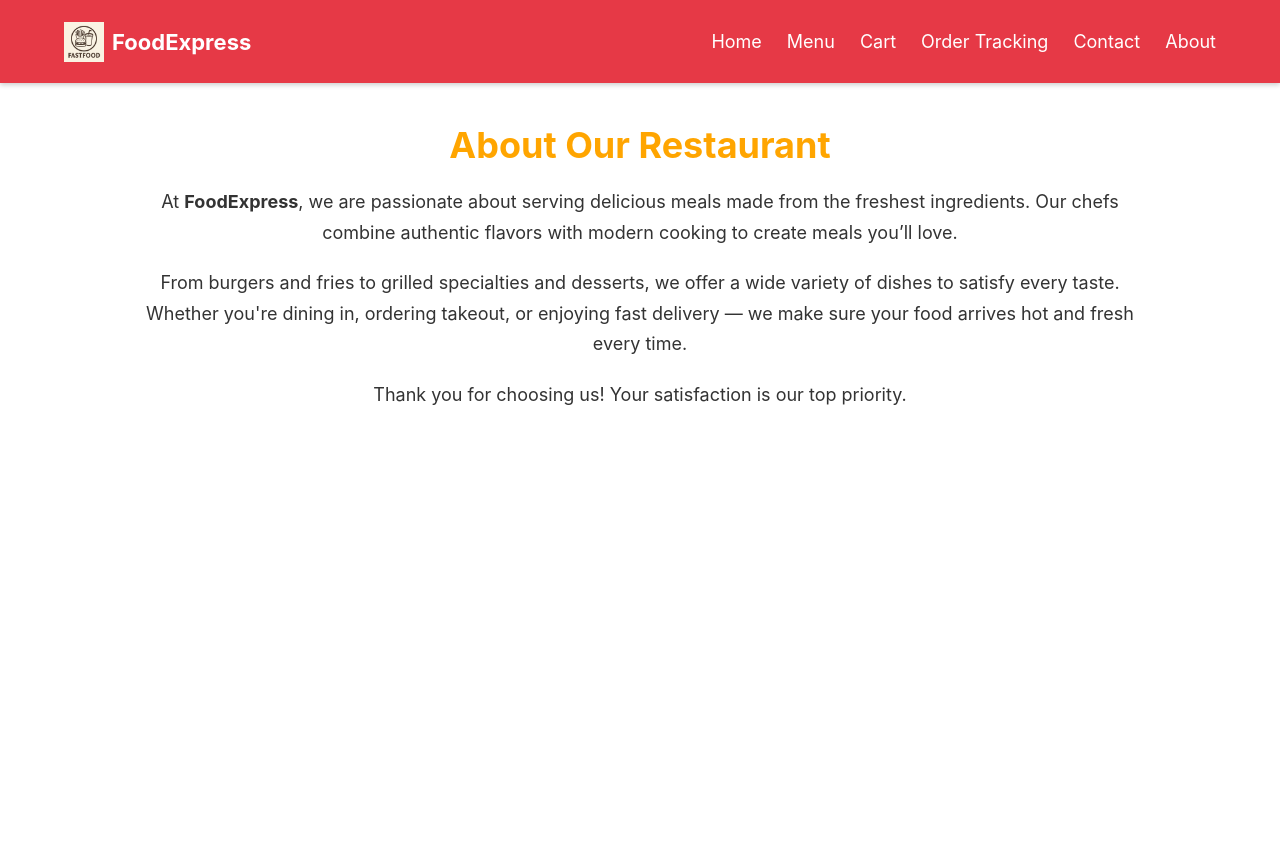
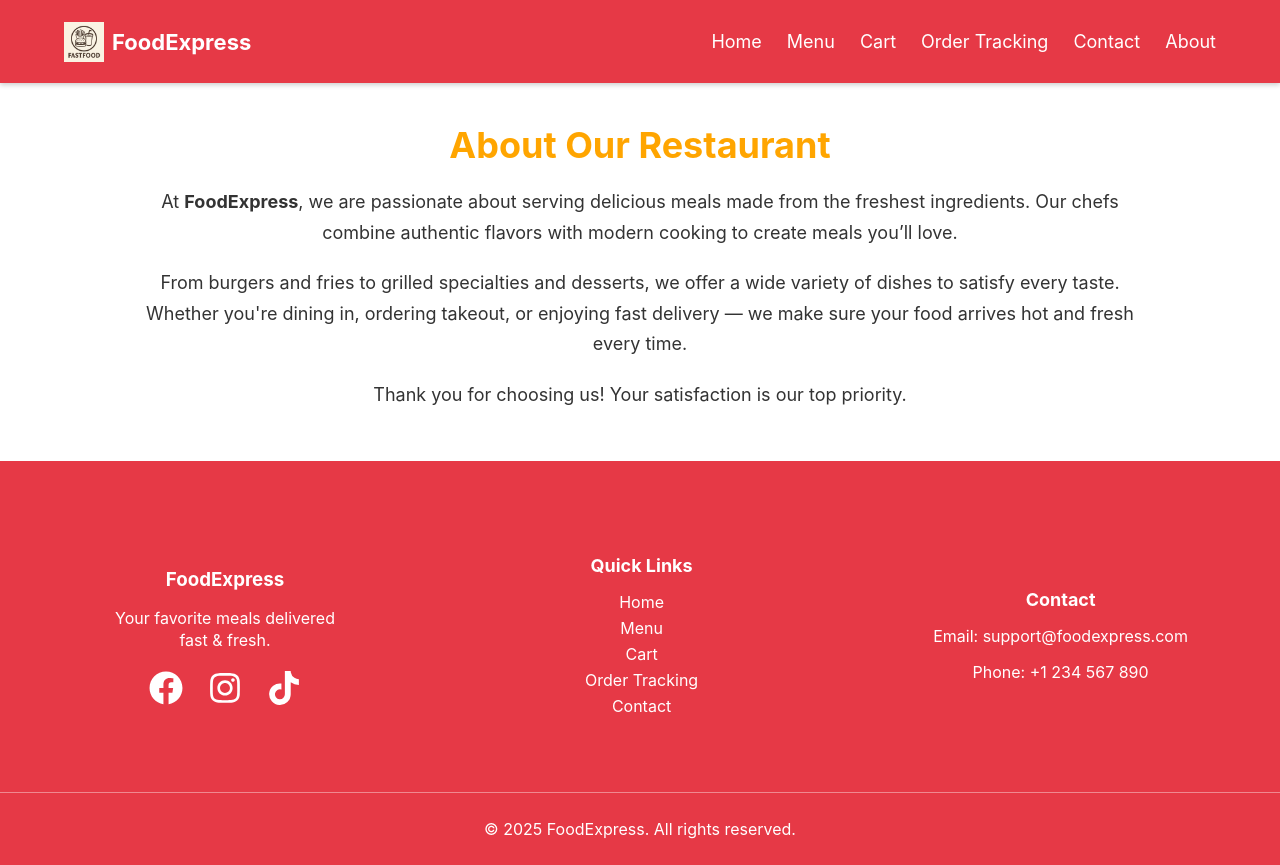
Before and after one commit to mtrmohmed945-commits/Restaurant-Ordering-System-, a React (Create React App) app: page /about in a window 1280 px wide. Before the commit the page ends 800 px from the top, so only its background shows below. Built offline with nearby package versions, Linux system fonts and the light colour scheme.

Commit message:
add Footer and its style

```diff
--- a/package.json
+++ b/package.json
@@ -9,6 +9,7 @@
     "@testing-library/user-event": "^13.5.0",
     "react": "^19.2.0",
     "react-dom": "^19.2.0",
+    "react-icons": "^5.5.0",
     "react-router-dom": "^7.9.6",
     "react-scripts": "5.0.1",
     "web-vitals": "^2.1.4"
--- a/src/App.js
+++ b/src/App.js
@@ -7,6 +7,7 @@ import OrderTracking from "./pages/OrderTracking";
 import Contact from "./pages/Contact";
 import About from "./pages/About";
 import Navbar from "./components/Navbar";
+import Footer from "./components/Footer";
 
 function App() {
   return (
@@ -21,7 +22,9 @@ function App() {
         <Route path="/contact" element={<Contact />} />
         <Route path="/about" element={<About />} />
       </Routes>
+      <Footer></Footer>
     </Router>
+
     </GlobalProvider>
   );
 }
--- a/src/components/Footer.js
+++ b/src/components/Footer.js
@@ -0,0 +1,50 @@
+import "../styles/Footer.css";
+import { FaFacebook, FaInstagram, FaTiktok } from "react-icons/fa";
+
+export default function Footer() {
+  return (
+    <footer className="footer">
+      <div className="footer-container">
+
+        <div className="footer-left">
+          <h3>FoodExpress</h3>
+          <p>Your favorite meals delivered fast & fresh.</p>
+
+          <div className="footer-social">
+            <a href="https://facebook.com" target="_blank" rel="noreferrer">
+              <FaFacebook />
+            </a>
+            <a href="https://instagram.com" target="_blank" rel="noreferrer">
+              <FaInstagram />
+            </a>
+            <a href="https://tiktok.com" target="_blank" rel="noreferrer">
+              <FaTiktok />
+            </a>
+          </div>
+        </div>
+
+        <div className="footer-center">
+          <h4>Quick Links</h4>
+          <ul>
+            <li><a href="/">Home</a></li>
+            <li><a href="/menu">Menu</a></li>
+            <li><a href="/cart">Cart</a></li>
+            <li><a href="/order-tracking">Order Tracking</a></li>
+            <li><a href="/contact">Contact</a></li>
+          </ul>
+        </div>
+
+        <div className="footer-right">
+          <h4>Contact</h4>
+          <p>Email: support@foodexpress.com</p>
+          <p>Phone: +1 234 567 890</p>
+        </div>
+
+      </div>
+
+      <div className="footer-bottom">
+        <p>© {new Date().getFullYear()} FoodExpress. All rights reserved.</p>
+      </div>
+    </footer>
+  );
+}
--- /dev/null
+++ b/src/styles/Footer.css
@@ -0,0 +1,77 @@
+.footer {
+  background: #e63946;
+  color: white;
+  padding: 30px 0 10px;
+  margin-top: 50px;
+  text-align: center;
+}
+
+.footer-container {
+  width: 85%;
+  margin: auto;
+  display: flex;
+  justify-content: space-between;
+  flex-wrap: wrap;
+  gap: 30px;
+  display: flex;
+  justify-content: space-between;
+  align-items: center;
+  padding: 40px 100px;
+  text-align: center;
+}
+
+.footer-left h3 {
+  margin-bottom: 10px;
+}
+
+.footer-left p {
+  max-width: 250px;
+  line-height: 1.4;
+}
+
+.footer-center h4,
+.footer-right h4 {
+  margin-bottom: 10px;
+  font-size: 18px;
+}
+
+.footer-center ul {
+  list-style: none;
+  padding: 0;
+}
+
+.footer-center li {
+  margin: 6px 0;
+}
+
+.footer-center a {
+  color: white;
+  text-decoration: none;
+}
+
+.footer-center a:hover {
+  text-decoration: underline;
+}
+
+.footer-bottom {
+  border-top: 1px solid rgba(255, 255, 255, 0.4);
+  margin-top: 20px;
+  padding-top: 10px;
+}
+.footer-social {
+  margin-top: 20px;
+  display: flex;
+  justify-content: center;
+  gap: 25px;
+}
+
+.footer-social a {
+  font-size: 34px;      /* Bigger icons */
+  color: white;
+  transition: 0.25s ease-in-out;
+}
+
+.footer-social a:hover {
+  color: #ffe6e6;
+  transform: scale(1.25);  /* More attractive hover animation */
+}
--- a/src/styles/Navbar.css
+++ b/src/styles/Navbar.css
@@ -50,3 +50,18 @@
   font-size: 22px;
   font-weight: bold;
 }
+/* Mobile devices */
+@media (max-width: 768px) {
+  /* Example: reduce padding and font sizes on mobile */
+  .container {
+    padding: 10px;
+  }
+
+  h1 {
+    font-size: 24px;
+  }
+
+  h2 {
+    font-size: 20px;
+  }
+}
```
Also changed, not shown: 1 other file (tests, documents, lock files or other folders).
